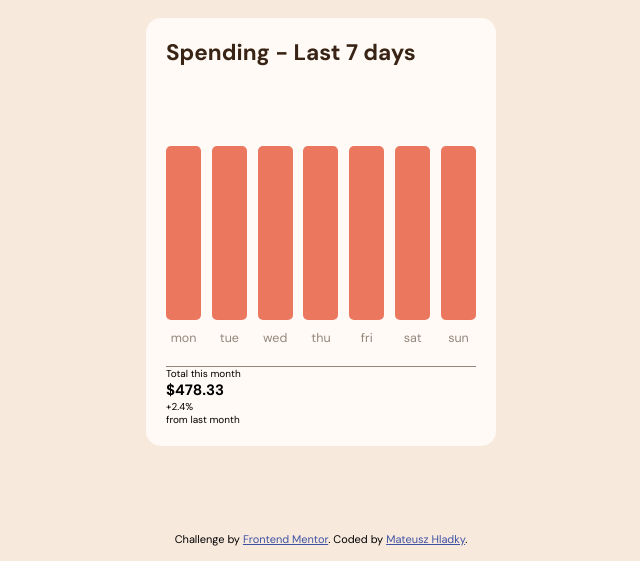
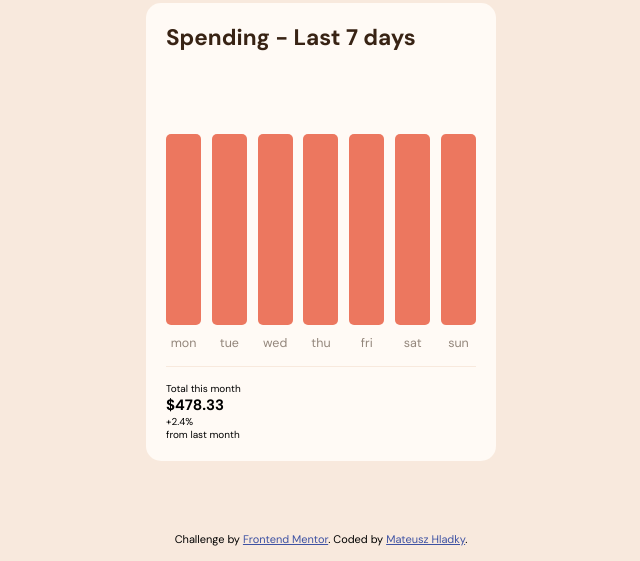
Before and after one commit to matibox/expenses-chart-component, a plain HTML site: page index.html in a window 1280 px wide. Shown: the part 239-800 px from the top of the page, without its empty margins (319-959 px from the left). Drawn offline with Linux system fonts and the light colour scheme.

Commit message:
Add adjustements to spending section

```diff
--- a/styles.css
+++ b/styles.css
@@ -88,6 +88,7 @@ body {
     width: 100%;
     border-radius: 1.5rem;
     padding: 2rem;
+    gap: 1.5rem;
 }
 
 .spending-heading {
@@ -98,12 +99,13 @@ body {
 
 .graphs {
     width: 100%;
-    border-bottom: 1px solid var(--medium-brown);
+    border-bottom: 1px solid var(--cream);
     display: flex;
     justify-content: space-between;
     align-items: flex-end;
     height: 300px;
     gap: 1rem;
+    padding-bottom: 1.5rem;
 }
 
 .graph {
@@ -112,7 +114,6 @@ body {
     flex-direction: column;
     justify-content: flex-end;
     align-items: center;
-    padding-block: 2rem;
     width: 3.5rem;
     gap: 1rem;
 }
```
